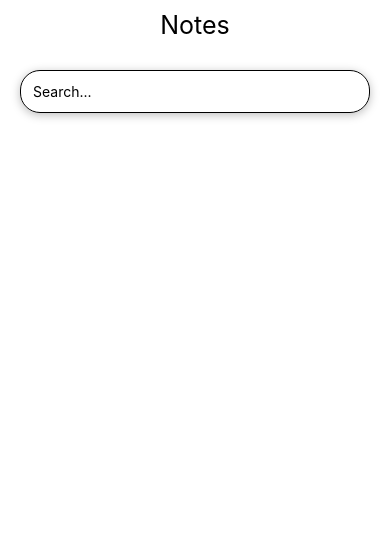
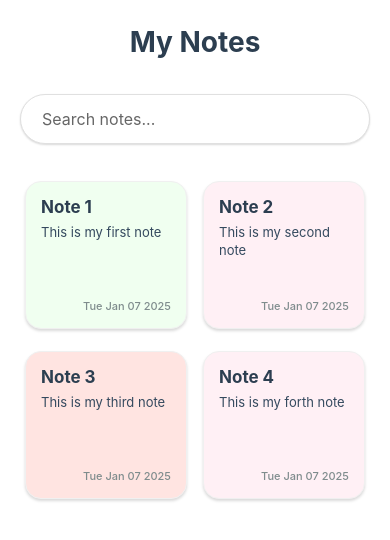
Before and after one commit to aashish00021/Notes-App, a React Native app: screen /Home in a window 390 px wide. Shown: the top 540 px of the page. Built offline with nearby package versions, Linux system fonts and the light colour scheme.

Commit message:
Completed Home Screen

```diff
--- a/App.js
+++ b/App.js
@@ -1,17 +1,19 @@
 import React from 'react';
 import { NavigationContainer } from '@react-navigation/native';
 import { createNativeStackNavigator } from '@react-navigation/native-stack';
-import WelcomeScreen from './src/Screens/WelcomeScreen';
-import SignupScreen from './src/Screens/SignupScreen';
-import LoginScreen from './src/Screens/LoginScreen';
-import Home from './src/Screens/Home';
-import Addnote from './src/Screens/Addnote';
+import WelcomeScreen from './Src/Screens/WelcomeScreen';
+import SignupScreen from './Src/Screens/SignupScreen';
+import LoginScreen from './Src/Screens/LoginScreen';
+import Home from './Src/Screens/Home';
+import Addnote from './Src/Screens/Addnote';
+import { GestureHandlerRootView } from 'react-native-gesture-handler';
 
 
 const Stack = createNativeStackNavigator();
 
 export default function App() {
   return (
+    <GestureHandlerRootView>
       <NavigationContainer>
         <Stack.Navigator initialRouteName="Home">
           <Stack.Screen
@@ -25,5 +27,6 @@ export default function App() {
           <Stack.Screen name="AddNote" component={Addnote} options={{ headerShown: false }}/>
         </Stack.Navigator>
       </NavigationContainer>
+    </GestureHandlerRootView>
   );
 }
--- a/Src/Screens/Home.jsx
+++ b/Src/Screens/Home.jsx
@@ -1,18 +1,77 @@
-import { StyleSheet, Text, TextInput, View } from 'react-native';
+import { StyleSheet, Text, TextInput, TouchableOpacity, View, Dimensions, StatusBar } from 'react-native';
 import React from 'react';
 import { FlatList } from 'react-native-gesture-handler';
+import getCardColor from '../components/cardColor';
+import { useNavigation } from '@react-navigation/native';
+
+const DATA = [
+  {
+    id : 1,
+    date : new Date().toDateString(),
+    title: 'Note 1',
+    description: 'This is my first note',
+  },
+  {
+    id : 2,
+    date : new Date().toDateString(),
+    title: 'Note 2',
+    description: 'This is my second note',
+  },
+  {
+    id : 3,
+    date : new Date().toDateString(),
+    title: 'Note 3',
+    description: 'This is my third note',
+  },
+  {
+    id : 4,
+    date : new Date().toDateString(),
+    title: 'Note 4',
+    description: 'This is my forth note',
+  },
+];
 
 export default function Home() {
+  const navigation = useNavigation()
   return (
-    <View style = {{flex:1, backgroundColor:'#fff',paddingTop:10}}>
-      <Text style = {styles.heading} >Notes</Text>
+    <View style = {{flex:1, backgroundColor:'#fff', paddingTop:10}}>
+      <StatusBar backgroundColor={'#fff'} barStyle={'dark-content'}/>
+      <Text style = {styles.heading}>My Notes</Text>
       <View style = {styles.body}>
-        <TextInput
-          placeholder='Search...'
-          style = {styles.search}
-        />
-        <View>
-          <FlatList />
+        <View style={styles.searchContainer}>
+          <TextInput
+            placeholder='Search notes...'
+            style = {styles.search}
+            placeholderTextColor="#666"
+          />
+        </View>
+        <View style={styles.listContainer}>
+            <FlatList
+              data={DATA}
+              keyExtractor={(item) => item.id || ''}
+              contentContainerStyle = {{paddingHorizontal: 8, paddingTop: 10, paddingBottom: 20}}
+              columnWrapperStyle = {{gap:12}}
+              numColumns={2}
+              renderItem={({item}) => {
+                return(
+                  <TouchableOpacity
+                    style={styles.cardWrapper}
+                    activeOpacity={0.6}
+                    onPress={() => navigation.navigate('AddNote')}
+                  >
+                    <View style = {[styles.card, { backgroundColor: getCardColor() }]}>
+                      <View style = {styles.cardHeading}>
+                        <Text style={styles.cardTitle} numberOfLines={1}>{item.title}</Text>
+                      </View>
+                      <Text style={styles.cardDescription} numberOfLines={4}>
+                        {item.description}
+                      </Text>
+                      <Text style={styles.cardDate}>{item.date}</Text>
+                    </View>
+                  </TouchableOpacity>
+                );
+              }}
+            />
         </View>
       </View>
     </View>
@@ -22,20 +81,81 @@ export default function Home() {
 const styles = StyleSheet.create({
   heading:{
     textAlign:'center',
-    fontSize:25,
+    fontSize:28,
+    fontWeight: '700',
+    color: '#2c3e50',
+    marginVertical: 15,
   },
   body:{
-    marginTop:30,
-    marginHorizontal:20
+    marginTop:20,
+    flex:1,
+    marginHorizontal:15,
+  },
+  searchContainer: {
+    flexDirection: 'row',
+    alignItems: 'center',
+    borderWidth: 1,
+    borderColor: '#e0e0e0',
+    borderRadius: 25,
+    paddingHorizontal: 15,
+    paddingVertical: 8,
+    backgroundColor: '#fff',
+    elevation: 2,
+    shadowColor: '#000',
+    shadowOffset: { width: 0, height: 1 },
+    shadowOpacity: 0.15,
+    shadowRadius: 2,
+    marginHorizontal: 5,
   },
   search:{
-    borderWidth:0.5,
-    borderRadius:20,
-    padding:12,
-    shadowColor:'black',
-    shadowOpacity:0.26,
-    shadowOffset: { width: 0, height: 2},
-    shadowRadius: 10,
+    flex: 1,
+    fontSize: 16,
+    color: '#333',
+    padding: 6,
+  },
+  listContainer: {
+    flex: 1,
+    marginTop: 25,
+  },
+  cardWrapper: {
+    flex: 1,
+    maxWidth: '50%',
+    height: 170,
+  },
+  card:{
+    flex: 1,
+    borderRadius: 16,
+    padding: 15,
+    margin: 2,
     elevation: 3,
+    shadowColor: '#000',
+    shadowOffset: { width: 0, height: 2 },
+    shadowOpacity: 0.15,
+    shadowRadius: 3,
+    justifyContent: 'space-between',
+    borderWidth: 1,
+    borderColor: '#f0f0f0',
+    marginBottom:20
+  },
+  cardHeading:{
+    marginBottom: 6,
+  },
+  cardTitle: {
+    fontSize: 17,
+    fontWeight: '700',
+    color: '#2c3e50',
+  },
+  cardDescription: {
+    fontSize: 13,
+    color: '#34495e',
+    lineHeight: 18,
+    flex: 1,
+  },
+  cardDate: {
+    fontSize: 11,
+    color: '#7f8c8d',
+    fontWeight: '500',
+    marginTop: 8,
+    textAlign: 'right',
   },
 });
--- /dev/null
+++ b/Src/components/cardColor.js
@@ -0,0 +1,13 @@
+const getCardColor = () => {
+    const colors = [
+      '#FFE4E1', // Misty Rose
+      '#E0FFFF', // Light Cyan
+      '#F0FFF0', // Honeydew
+      '#FFF0F5', // Lavender Blush
+      '#F5F5DC', // Beige
+      '#E6E6FA', // Lavender
+    ];
+    return colors[Math.floor(Math.random() * colors.length)];
+};
+
+export default getCardColor;
```
Lines whose indentation alone changed are shown as unchanged.
